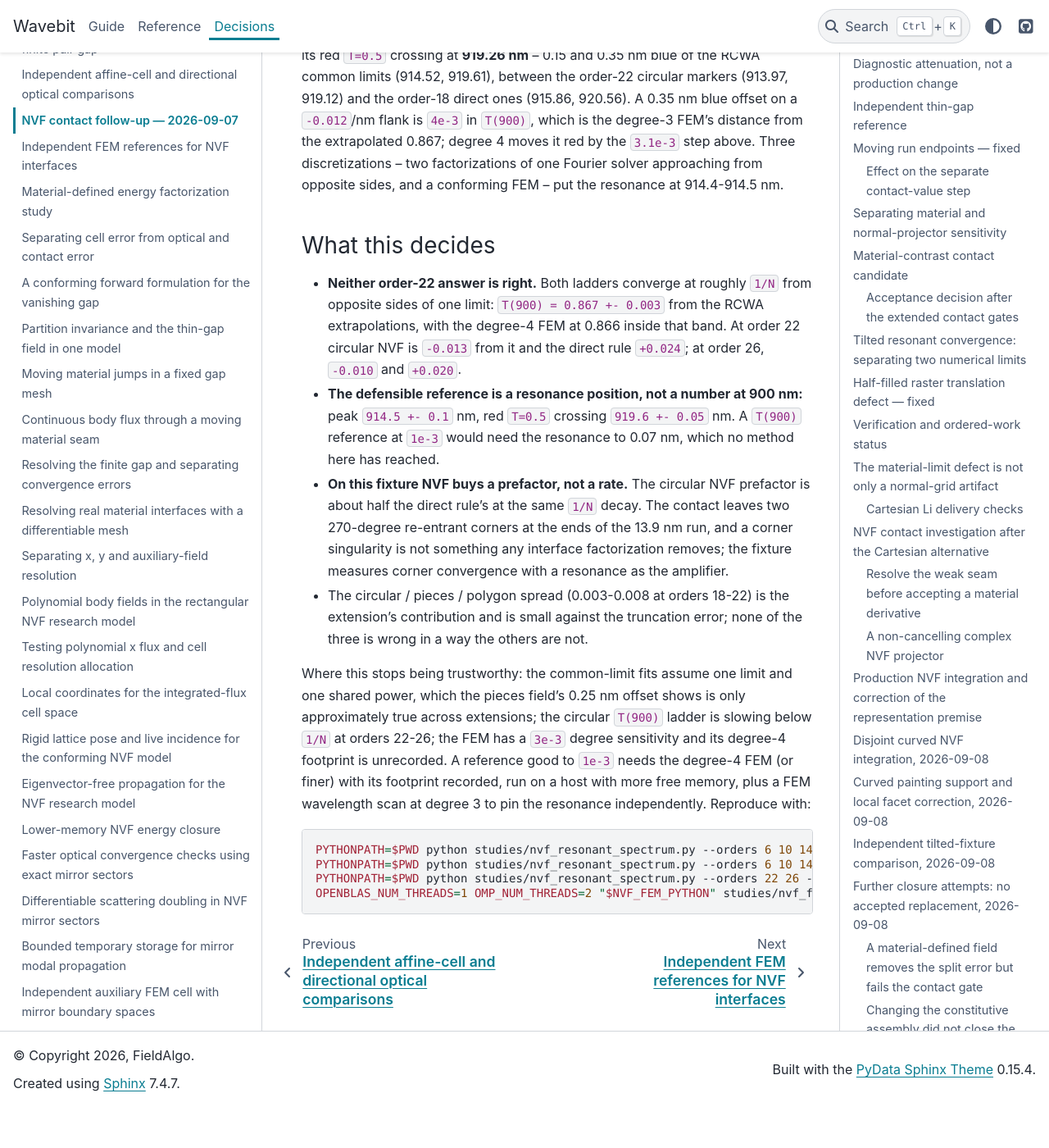
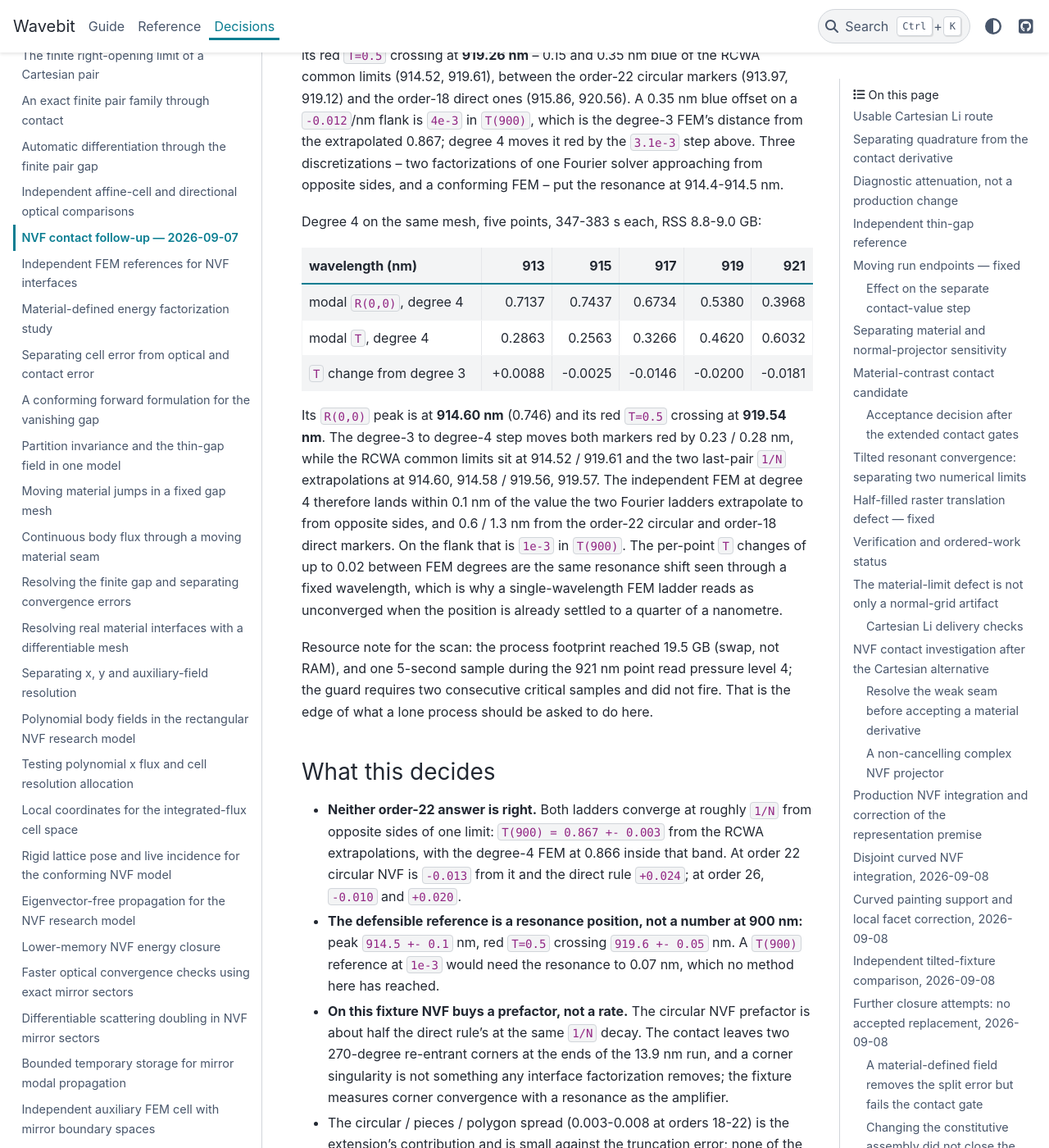
Before and after one commit to fieldalgo/wavebit, a Sphinx documentation site: the page built from docs/nvf-contact-followup.md, in a window 1280 px wide and 1400 px high, scrolled down 43543 px. Shown: the whole window at 82% size. Built offline with Sphinx 7.4.7 and the PyData theme 0.15.4, drawn with Linux system fonts in a browser that asks for light colours; before the commit the page ends 44894 px from its top, so only the background shows below that.

Commit message:
docs(nvf): the degree-4 FEM wavelength scan lands within 0.1 nm of the RCWA common limit
Five degree-4 Rayleigh FEM points (913-921 nm) put the R(0,0) peak at
914.60 nm and the red T=0.5 crossing at 919.54 nm; the RCWA common-limit
fits of the two factorizations give 914.52 / 919.61 and the last-pair 1/N
extrapolations 914.60, 914.58 / 919.56, 919.57. The degree-3 to degree-4
step is 0.23 / 0.28 nm red. Per-point T changes of up to 0.02 between FEM
degrees are the same shift seen through a fixed wavelength. Footprint
reached 19.5 GB with one pressure-4 sample; the guard did not fire.

Co-Authored-By: Claude Fable 5.1 <noreply@anthropic.com>

```diff
--- a/docs/nvf-contact-followup.md
+++ b/docs/nvf-contact-followup.md
@@ -1552,6 +1552,31 @@ moves it red by the `3.1e-3` step above. Three discretizations -- two
 factorizations of one Fourier solver approaching from opposite sides, and a
 conforming FEM -- put the resonance at 914.4-914.5 nm.
 
+Degree 4 on the same mesh, five points, 347-383 s each, RSS 8.8-9.0 GB:
+
+| wavelength (nm) | 913 | 915 | 917 | 919 | 921 |
+| --- | ---: | ---: | ---: | ---: | ---: |
+| modal `R(0,0)`, degree 4 | 0.7137 | 0.7437 | 0.6734 | 0.5380 | 0.3968 |
+| modal `T`, degree 4 | 0.2863 | 0.2563 | 0.3266 | 0.4620 | 0.6032 |
+| `T` change from degree 3 | +0.0088 | -0.0025 | -0.0146 | -0.0200 | -0.0181 |
+
+Its `R(0,0)` peak is at **914.60 nm** (0.746) and its red `T=0.5` crossing at
+**919.54 nm**. The degree-3 to degree-4 step moves both markers red by
+0.23 / 0.28 nm, while the RCWA common limits sit at 914.52 / 919.61 and the
+two last-pair `1/N` extrapolations at 914.60, 914.58 / 919.56, 919.57. The
+independent FEM at degree 4 therefore lands within 0.1 nm of the value the
+two Fourier ladders extrapolate to from opposite sides, and 0.6 / 1.3 nm
+from the order-22 circular and order-18 direct markers. On the flank that
+is `1e-3` in `T(900)`. The per-point `T` changes of up to 0.02 between FEM
+degrees are the same resonance shift seen through a fixed wavelength, which
+is why a single-wavelength FEM ladder reads as unconverged when the position
+is already settled to a quarter of a nanometre.
+
+Resource note for the scan: the process footprint reached 19.5 GB (swap,
+not RAM), and one 5-second sample during the 921 nm point read pressure
+level 4; the guard requires two consecutive critical samples and did not
+fire. That is the edge of what a lone process should be asked to do here.
+
 ### What this decides
 
 - **Neither order-22 answer is right.** Both ladders converge at roughly
```
Also changed, not shown: docs/normal-field-known-limits.md (+2 -1 lines).
